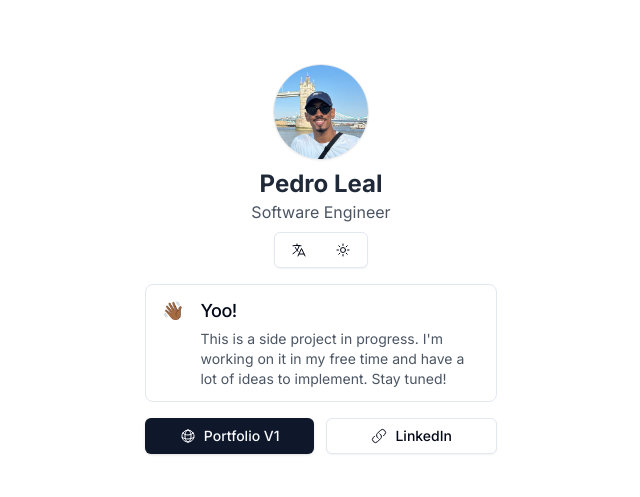
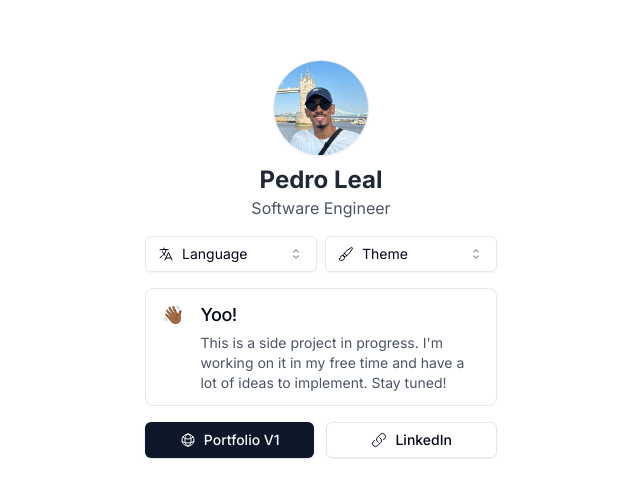
Before and after one commit to pedrocleal/portfolio-v2, a Next.js app: page / in a window 1280 px wide. Shown: the part 141-638 px from the top of the page, without its empty margins (319-959 px from the left). Built offline with nearby package versions, Linux system fonts and the light colour scheme.

Commit message:
feat: add select to preferences menu

```diff
--- a/package.json
+++ b/package.json
@@ -11,6 +11,7 @@
   "dependencies": {
     "@radix-ui/react-icons": "^1.3.0",
     "@radix-ui/react-menubar": "^1.1.1",
+    "@radix-ui/react-select": "^2.1.1",
     "@radix-ui/react-slot": "^1.1.0",
     "autoprefixer": "^10.4.20",
     "class-variance-authority": "^0.7.0",
--- a/src/app/components/preferences-menu/index.tsx
+++ b/src/app/components/preferences-menu/index.tsx
@@ -7,36 +7,47 @@
   MenubarShortcut,
   MenubarTrigger,
 } from "@/shad-components/menubar"
+import { Select, SelectContent, SelectItem, SelectTrigger, SelectValue } from "@/shad-components/ui/select";
 
 export default function PreferencesMenu() {
   return (
-    <Menubar className="mt-2">
-      <MenubarMenu>
-        <MenubarTrigger>
-          <svg xmlns="http://www.w3.org/2000/svg" fill="none" viewBox="0 0 24 24" strokeWidth={1.5} stroke="currentColor" className="size-4">
-            <path strokeLinecap="round" strokeLinejoin="round" d="m10.5 21 5.25-11.25L21 21m-9-3h7.5M3 5.621a48.474 48.474 0 0 1 6-.371m0 0c1.12 0 2.233.038 3.334.114M9 5.25V3m3.334 2.364C11.176 10.658 7.69 15.08 3 17.502m9.334-12.138c.896.061 1.785.147 2.666.257m-4.589 8.495a18.023 18.023 0 0 1-3.827-5.802" />
-          </svg>
-        </MenubarTrigger>
+    <div className="w-full">
+      <div className="mt-4 flex items-center w-full gap-2">
+        <Select>
+          <SelectTrigger className="w-full">
+            <SelectValue placeholder={
+              <div className="flex items-center gap-2">
+                <svg xmlns="http://www.w3.org/2000/svg" fill="none" viewBox="0 0 24 24" strokeWidth={1.5} stroke="currentColor" className="size-4">
+                  <path strokeLinecap="round" strokeLinejoin="round" d="m10.5 21 5.25-11.25L21 21m-9-3h7.5M3 5.621a48.474 48.474 0 0 1 6-.371m0 0c1.12 0 2.233.038 3.334.114M9 5.25V3m3.334 2.364C11.176 10.658 7.69 15.08 3 17.502m9.334-12.138c.896.061 1.785.147 2.666.257m-4.589 8.495a18.023 18.023 0 0 1-3.827-5.802" />
+                </svg>
+                Language
+              </div>
+            } />
+          </SelectTrigger>
+          <SelectContent>
+            <SelectItem value="pt-br">🇧🇷 Portuguese</SelectItem>
+            <SelectItem value="en-us">🇺🇸 English</SelectItem>
+          </SelectContent>
+        </Select>
 
-        <MenubarContent>
-          <MenubarItem className="text-[12px]">Portuguese</MenubarItem>
-          <MenubarItem className="text-[12px]">English</MenubarItem>
-        </MenubarContent>
-      </MenubarMenu>
-
-      <MenubarMenu>
-        <MenubarTrigger>
-          <svg xmlns="http://www.w3.org/2000/svg" fill="none" viewBox="0 0 24 24" strokeWidth={1.5} stroke="currentColor" className="size-4">
-            <path strokeLinecap="round" strokeLinejoin="round" d="M12 3v2.25m6.364.386-1.591 1.591M21 12h-2.25m-.386 6.364-1.591-1.591M12 18.75V21m-4.773-4.227-1.591 1.591M5.25 12H3m4.227-4.773L5.636 5.636M15.75 12a3.75 3.75 0 1 1-7.5 0 3.75 3.75 0 0 1 7.5 0Z" />
-          </svg>
-        </MenubarTrigger>
-
-        <MenubarContent>
-          <MenubarItem className="text-[12px]">System</MenubarItem>
-          <MenubarItem className="text-[12px]">Dark</MenubarItem>
-          <MenubarItem className="text-[12px]">Light</MenubarItem>
-        </MenubarContent>
-      </MenubarMenu>
-    </Menubar>
+        <Select>
+          <SelectTrigger className="w-full">
+            <SelectValue placeholder={
+              <div className="flex items-center gap-2">
+                <svg xmlns="http://www.w3.org/2000/svg" fill="none" viewBox="0 0 24 24" strokeWidth={1.5} stroke="currentColor" className="size-4">
+                  <path strokeLinecap="round" strokeLinejoin="round" d="M9.53 16.122a3 3 0 0 0-5.78 1.128 2.25 2.25 0 0 1-2.4 2.245 4.5 4.5 0 0 0 8.4-2.245c0-.399-.078-.78-.22-1.128Zm0 0a15.998 15.998 0 0 0 3.388-1.62m-5.043-.025a15.994 15.994 0 0 1 1.622-3.395m3.42 3.42a15.995 15.995 0 0 0 4.764-4.648l3.876-5.814a1.151 1.151 0 0 0-1.597-1.597L14.146 6.32a15.996 15.996 0 0 0-4.649 4.763m3.42 3.42a6.776 6.776 0 0 0-3.42-3.42" />
+                </svg>
+                Theme
+              </div>
+            } />
+          </SelectTrigger>
+          <SelectContent>
+            <SelectItem value="light">☀️ Light</SelectItem>
+            <SelectItem value="dark">🌙 Dark</SelectItem>
+            <SelectItem value="system">System</SelectItem>
+          </SelectContent>
+        </Select>
+      </div>
+    </div>
   );
 }
--- /dev/null
+++ b/src/shad-components/ui/select.tsx
@@ -0,0 +1,164 @@
+"use client"
+
+import * as React from "react"
+import {
+  CaretSortIcon,
+  CheckIcon,
+  ChevronDownIcon,
+  ChevronUpIcon,
+} from "@radix-ui/react-icons"
+import * as SelectPrimitive from "@radix-ui/react-select"
+
+import { cn } from "@/lib/utils"
+
+const Select = SelectPrimitive.Root
+
+const SelectGroup = SelectPrimitive.Group
+
+const SelectValue = SelectPrimitive.Value
+
+const SelectTrigger = React.forwardRef<
+  React.ElementRef<typeof SelectPrimitive.Trigger>,
+  React.ComponentPropsWithoutRef<typeof SelectPrimitive.Trigger>
+>(({ className, children, ...props }, ref) => (
+  <SelectPrimitive.Trigger
+    ref={ref}
+    className={cn(
+      "flex h-9 w-full items-center justify-between whitespace-nowrap rounded-md border border-input bg-transparent px-3 py-2 text-sm shadow-sm ring-offset-background placeholder:text-muted-foreground focus:outline-none focus:ring-1 focus:ring-ring disabled:cursor-not-allowed disabled:opacity-50 [&>span]:line-clamp-1",
+      className
+    )}
+    {...props}
+  >
+    {children}
+    <SelectPrimitive.Icon asChild>
+      <CaretSortIcon className="h-4 w-4 opacity-50" />
+    </SelectPrimitive.Icon>
+  </SelectPrimitive.Trigger>
+))
+SelectTrigger.displayName = SelectPrimitive.Trigger.displayName
+
+const SelectScrollUpButton = React.forwardRef<
+  React.ElementRef<typeof SelectPrimitive.ScrollUpButton>,
+  React.ComponentPropsWithoutRef<typeof SelectPrimitive.ScrollUpButton>
+>(({ className, ...props }, ref) => (
+  <SelectPrimitive.ScrollUpButton
+    ref={ref}
+    className={cn(
+      "flex cursor-default items-center justify-center py-1",
+      className
+    )}
+    {...props}
+  >
+    <ChevronUpIcon />
+  </SelectPrimitive.ScrollUpButton>
+))
+SelectScrollUpButton.displayName = SelectPrimitive.ScrollUpButton.displayName
+
+const SelectScrollDownButton = React.forwardRef<
+  React.ElementRef<typeof SelectPrimitive.ScrollDownButton>,
+  React.ComponentPropsWithoutRef<typeof SelectPrimitive.ScrollDownButton>
+>(({ className, ...props }, ref) => (
+  <SelectPrimitive.ScrollDownButton
+    ref={ref}
+    className={cn(
+      "flex cursor-default items-center justify-center py-1",
+      className
+    )}
+    {...props}
+  >
+    <ChevronDownIcon />
+  </SelectPrimitive.ScrollDownButton>
+))
+SelectScrollDownButton.displayName =
+  SelectPrimitive.ScrollDownButton.displayName
+
+const SelectContent = React.forwardRef<
+  React.ElementRef<typeof SelectPrimitive.Content>,
+  React.ComponentPropsWithoutRef<typeof SelectPrimitive.Content>
+>(({ className, children, position = "popper", ...props }, ref) => (
+  <SelectPrimitive.Portal>
+    <SelectPrimitive.Content
+      ref={ref}
+      className={cn(
+        "relative z-50 max-h-96 min-w-[8rem] overflow-hidden rounded-md border bg-popover text-popover-foreground shadow-md data-[state=open]:animate-in data-[state=closed]:animate-out data-[state=closed]:fade-out-0 data-[state=open]:fade-in-0 data-[state=closed]:zoom-out-95 data-[state=open]:zoom-in-95 data-[side=bottom]:slide-in-from-top-2 data-[side=left]:slide-in-from-right-2 data-[side=right]:slide-in-from-left-2 data-[side=top]:slide-in-from-bottom-2",
+        position === "popper" &&
+          "data-[side=bottom]:translate-y-1 data-[side=left]:-translate-x-1 data-[side=right]:translate-x-1 data-[side=top]:-translate-y-1",
+        className
+      )}
+      position={position}
+      {...props}
+    >
+      <SelectScrollUpButton />
+      <SelectPrimitive.Viewport
+        className={cn(
+          "p-1",
+          position === "popper" &&
+            "h-[var(--radix-select-trigger-height)] w-full min-w-[var(--radix-select-trigger-width)]"
+        )}
+      >
+        {children}
+      </SelectPrimitive.Viewport>
+      <SelectScrollDownButton />
+    </SelectPrimitive.Content>
+  </SelectPrimitive.Portal>
+))
+SelectContent.displayName = SelectPrimitive.Content.displayName
+
+const SelectLabel = React.forwardRef<
+  React.ElementRef<typeof SelectPrimitive.Label>,
+  React.ComponentPropsWithoutRef<typeof SelectPrimitive.Label>
+>(({ className, ...props }, ref) => (
+  <SelectPrimitive.Label
+    ref={ref}
+    className={cn("px-2 py-1.5 text-sm font-semibold", className)}
+    {...props}
+  />
+))
+SelectLabel.displayName = SelectPrimitive.Label.displayName
+
+const SelectItem = React.forwardRef<
+  React.ElementRef<typeof SelectPrimitive.Item>,
+  React.ComponentPropsWithoutRef<typeof SelectPrimitive.Item>
+>(({ className, children, ...props }, ref) => (
+  <SelectPrimitive.Item
+    ref={ref}
+    className={cn(
+      "relative flex w-full cursor-default select-none items-center rounded-sm py-1.5 pl-2 pr-8 text-sm outline-none focus:bg-accent focus:text-accent-foreground data-[disabled]:pointer-events-none data-[disabled]:opacity-50",
+      className
+    )}
+    {...props}
+  >
+    <span className="absolute right-2 flex h-3.5 w-3.5 items-center justify-center">
+      <SelectPrimitive.ItemIndicator>
+        <CheckIcon className="h-4 w-4" />
+      </SelectPrimitive.ItemIndicator>
+    </span>
+    <SelectPrimitive.ItemText>{children}</SelectPrimitive.ItemText>
+  </SelectPrimitive.Item>
+))
+SelectItem.displayName = SelectPrimitive.Item.displayName
+
+const SelectSeparator = React.forwardRef<
+  React.ElementRef<typeof SelectPrimitive.Separator>,
+  React.ComponentPropsWithoutRef<typeof SelectPrimitive.Separator>
+>(({ className, ...props }, ref) => (
+  <SelectPrimitive.Separator
+    ref={ref}
+    className={cn("-mx-1 my-1 h-px bg-muted", className)}
+    {...props}
+  />
+))
+SelectSeparator.displayName = SelectPrimitive.Separator.displayName
+
+export {
+  Select,
+  SelectGroup,
+  SelectValue,
+  SelectTrigger,
+  SelectContent,
+  SelectLabel,
+  SelectItem,
+  SelectSeparator,
+  SelectScrollUpButton,
+  SelectScrollDownButton,
+}
```
Also changed, not shown: 1 other file (tests, documents, lock files or other folders).
